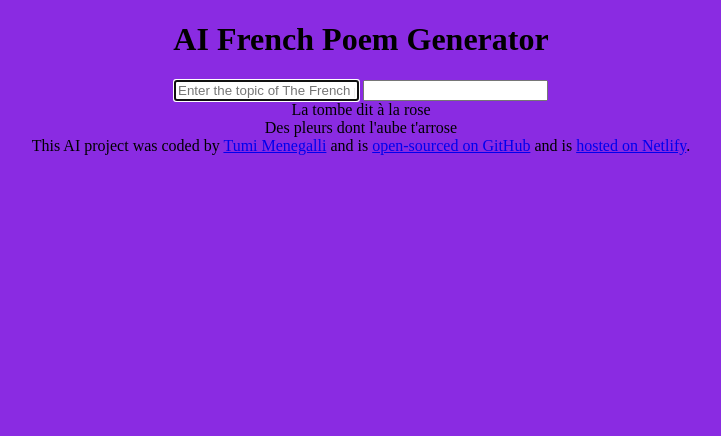
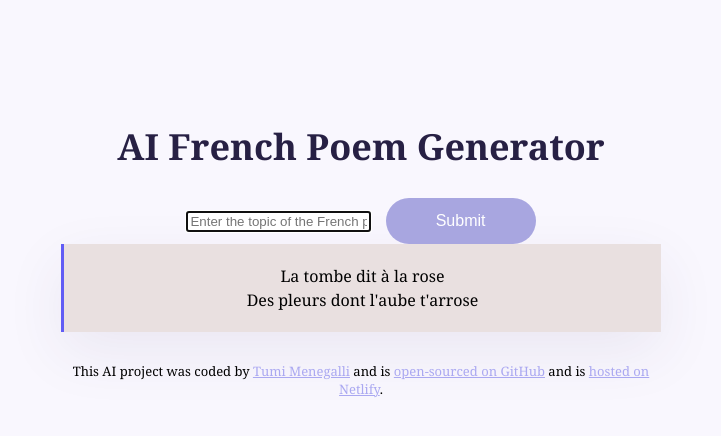
Before and after one commit to TUMMENE/french-poem-generator, a plain HTML site: page index.html in a window 1280 px wide. Shown: the whole page, without its empty margins (279-1000 px from the left). Drawn offline with Linux system fonts and the light colour scheme.

Commit message:
aifrench-poem

```diff
--- a/index.html
+++ b/index.html
@@ -9,19 +9,19 @@
 </head>
 
 <body>
+    <div class="container">
 
-    <head>
+        <header> <!-- Changed <head> to <header> -->
             <h1>AI French Poem Generator</h1>
+        </header>
 
-
-    </head>
         <main>
             <form>
-            <input type="text" placeholder="Enter the topic of The French poem" autofocus required
-                aria-autocomplete="off" />
-            <input type="sunbmit" />
+                <input type="text" placeholder="Enter the topic of the French poem" autofocus required
+                    aria-autocomplete="off" class="instructions" />
+                <input type="submit" class="submit-button" /> <!-- Fixed "sunbmit" to "submit" -->
             </form>
-        <div>
+            <div class="poem">
                 La tombe dit à la rose
                 <br />
                 Des pleurs dont l'aube t'arrose
@@ -38,5 +38,9 @@
             <a href="https://endearing-ai-poem-generator.netlify.app/" target="_blank">hosted on Netlify</a>.
         </footer>
 
+    </div> <!-- Closed div properly -->
+
     <script src="src/index.js"></script>
-</body </html>
+</body>
+
+</html>
--- a/src/style.css
+++ b/src/style.css
@@ -1,4 +1,71 @@
 body {
-    background: blueviolet;
+    background-color: #f9f7fe;
     text-align: center;
+    font-family: Georgia, 'Times New Roman', Times, serif;
 }
+
+a {
+    color: #aaa8f1;
+}
+
+.container {
+    margin: 120px auto;
+    max-width: 600px;
+}
+
+h1 {
+
+    font-weight: 800;
+    font-size: 36px;
+    line-height: 1.5;
+    /* Changed comma to a period */
+    color: #272044;
+}
+
+.form {
+    /* Changed 'from' to 'form' */
+    padding: 30px;
+    background-color: aliceblue;
+    box-shadow: 0px 20px 60px rgba(65, 50, 100, 0.08);
+    border-radius: 50px;
+    display: flex;
+    margin-bottom: 30px;
+}
+
+.instruction {
+    /* Fixed class name (was 'instrution') */
+    padding: 16px;
+    border: 1px solid rgba(39, 33, 66, 0.5);
+    font-size: 16px;
+    /* Added missing semicolon */
+    border-radius: 50px;
+    line-height: 20px;
+    color: #272044;
+    width: 80%;
+}
+
+.submit-button {
+    margin-left: 10px;
+    background-color: #a8a6e0;
+    color: white;
+    border: none;
+    border-radius: 50px;
+    padding: 14px 24px;
+    width: 150px;
+    font-size: 16px;
+}
+
+.poem {
+    font-size: 16px;
+    background-color: #e9e0e0;
+    padding: 20px;
+    line-height: 1.5;
+    border-left: 3px solid #615cf5;
+    box-shadow: 0px 20px 60px rgba(65, 50, 100, 0.08);
+}
+
+footer {
+    text-align: center;
+    font-size: 13px;
+    margin-top: 30px;
+}
```
Lines whose indentation alone changed are shown as unchanged.
